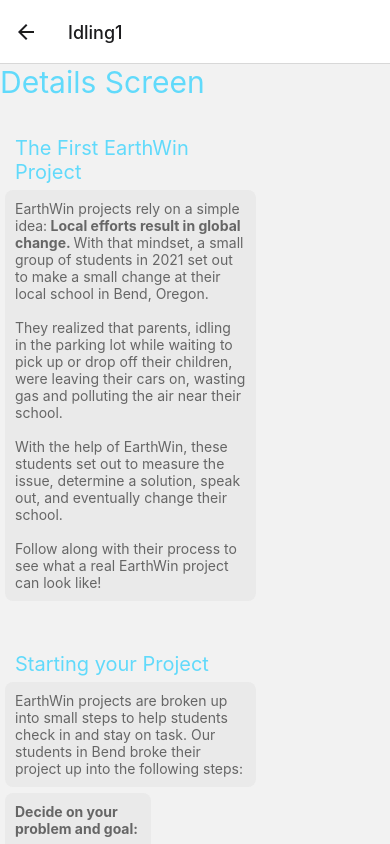
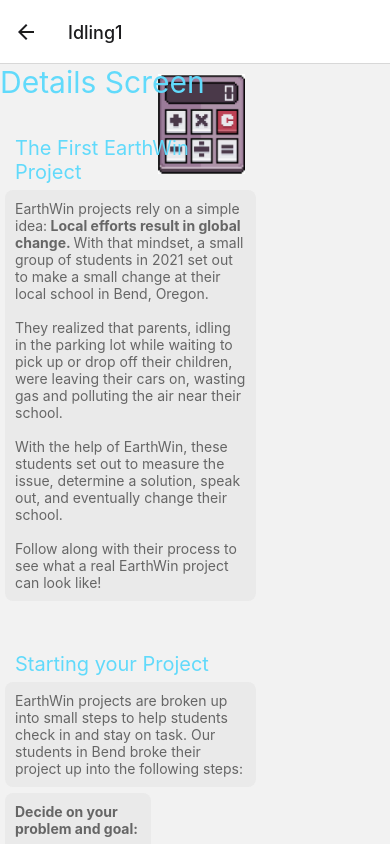
Before and after one commit to Adoyle210/Youth-For-Earthwin, a React Native app in the folder Youth-For-Earthwin/: screen /Idling1 in a window 390 px wide. Shown: the top 844 px of the page. Built offline with nearby package versions, Linux system fonts and the light colour scheme.

Commit message:
add calculator button

```diff
--- a/Youth-For-Earthwin/screens/IdlingProj/Idling1Screen.js
+++ b/Youth-For-Earthwin/screens/IdlingProj/Idling1Screen.js
@@ -1,12 +1,15 @@
 import React from "react";
 import { useNavigation } from "@react-navigation/native";
-import { TouchableOpacity, View, Text, StyleSheet } from "react-native";
+import { TouchableOpacity, View, Text, StyleSheet, Image } from "react-native";
 
 function Idling1Screen() {
     const navigation = useNavigation();
     return (
       <View>
         <View style={styles.LeftBox}>
+            <TouchableOpacity style={styles.newIconContainer} onPress={() => navigation.navigate("Idling2")}>
+                <Image source={require('../../assets/calculator.png')} style={styles.newIcon}/>
+            </TouchableOpacity>
             <Text style={styles.ScreenTitle}>Details Screen</Text>
             <Text style={styles.SubTitle}>The First EarthWin Project</Text>
             <Text style={styles.TextStyle}>
@@ -230,6 +233,16 @@
     FiveBox5: {
         marginLeft: "60%",
     },
+    newIconContainer: {
+        position: 'absolute',
+        top: 10,
+        right:10,
+    },
+    newIcon: {
+        width: 100, // set your dimensions accordingly
+        height: 100,
+        resizeMode: 'contain'
+    },
 })
 
 export default Idling1Screen;
```
